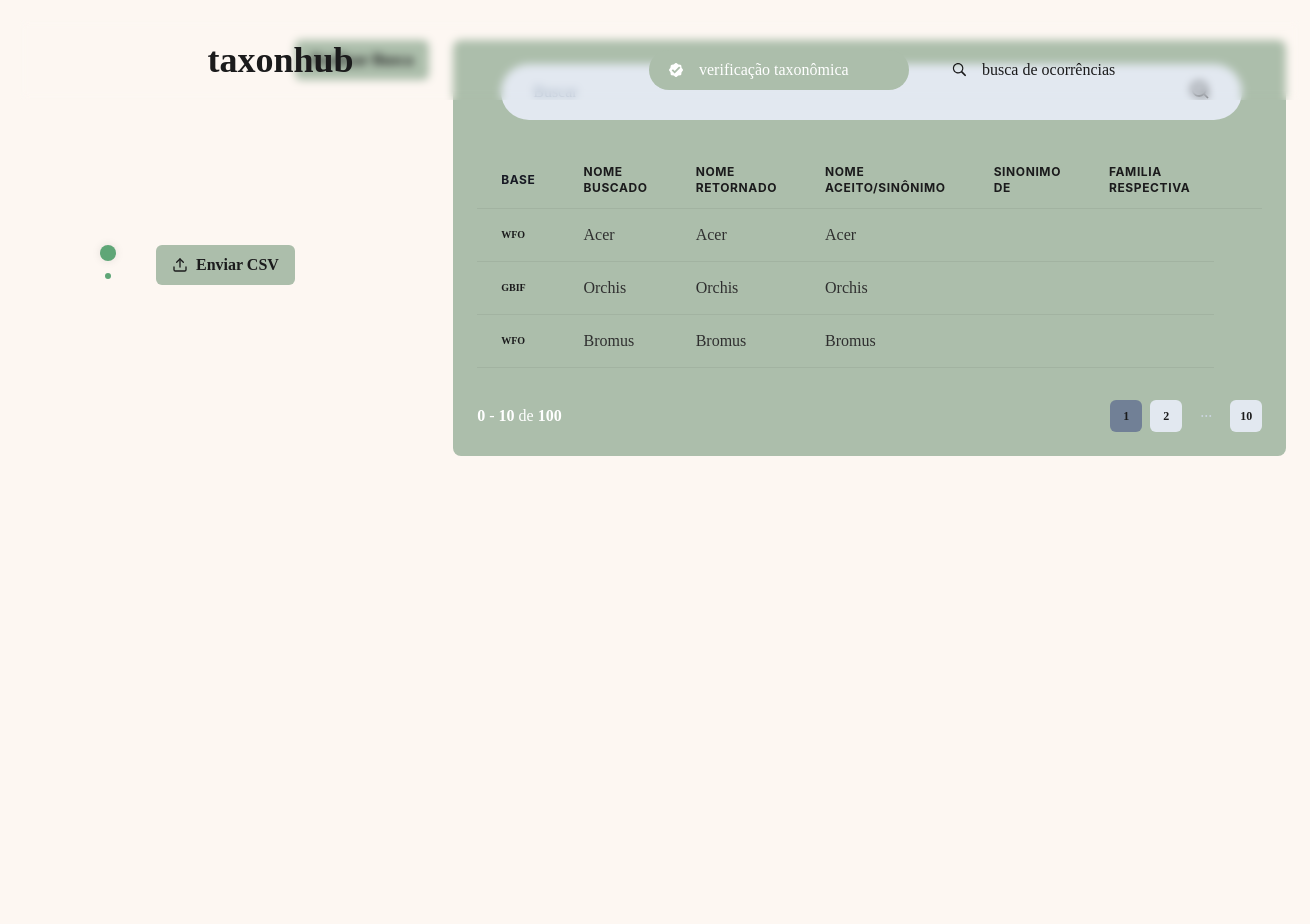
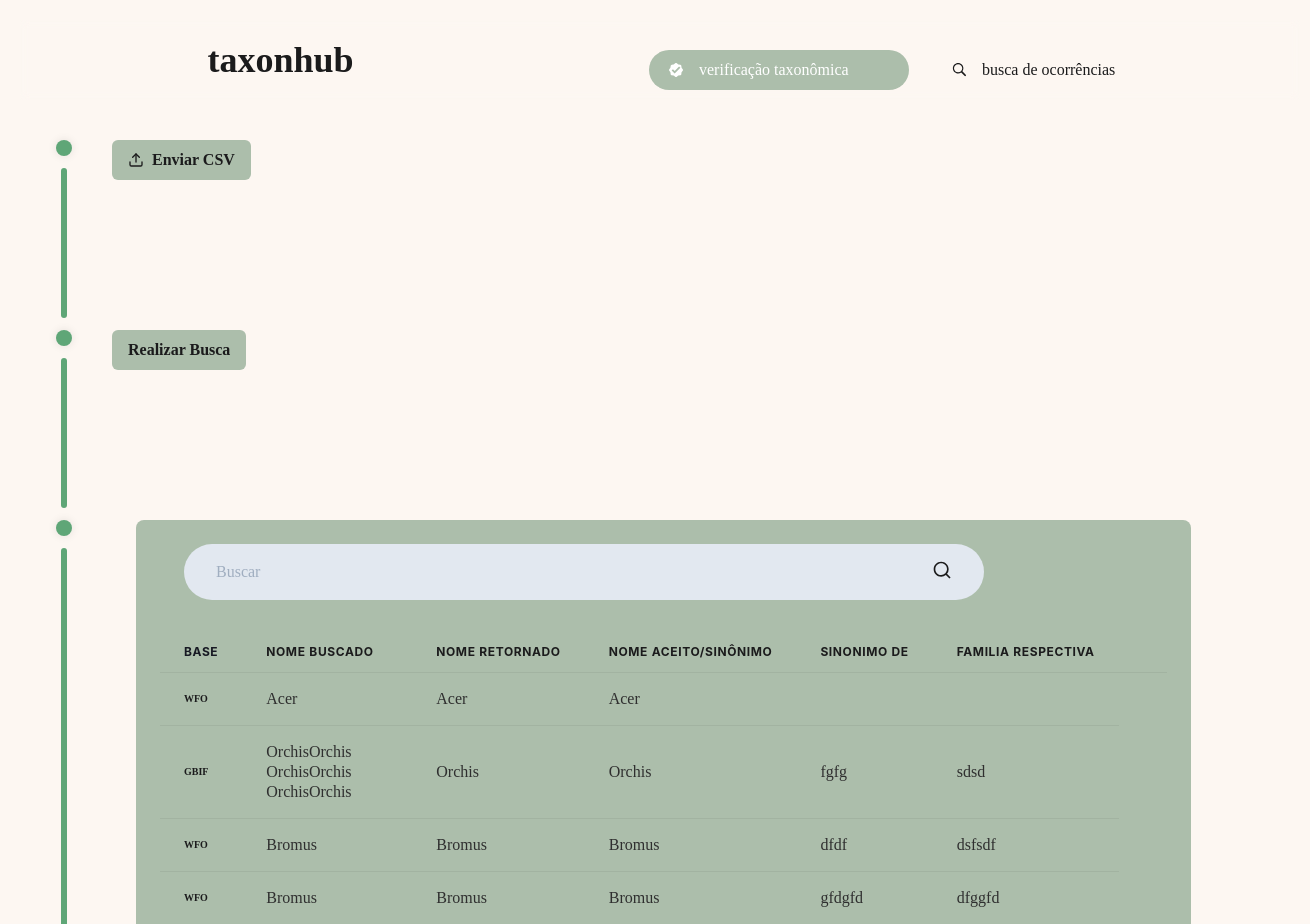
Before and after one commit to reginaldo-pro/taxonhub_2022, a Next.js app in the folder front-end/: page /taxonomies in a window 1280 px wide. Shown: the top 924 px of the page, 1310 px wide, since content can reach past the window. Before the commit the page ends 840 px from the top, so only its background shows below. Built offline with nearby package versions, Linux system fonts and the light colour scheme.

Commit message:
feat: 🎸 Dependencies + token ssr consume

```diff
--- a/front-end/package.json
+++ b/front-end/package.json
@@ -18,13 +18,15 @@
     "axios": "^0.26.1",
     "framer-motion": "^6.3.0",
     "next": "^12.1.6",
+    "nookies": "^2.5.2",
     "react": "18.0.0",
     "react-dom": "18.0.0",
     "react-flow-renderer": "^10.1.2",
     "react-hook-form": "^7.28.1",
     "react-icons": "^4.3.1",
     "react-query": "^3.34.19",
-    "react-toastify": "^8.2.0"
+    "react-toastify": "^8.2.0",
+    "uuid": "^8.3.2"
   },
   "devDependencies": {
     "@testing-library/dom": "^8.11.3",
@@ -33,6 +35,7 @@
     "@types/node": "17.0.24",
     "@types/react": "18.0.5",
     "@types/react-dom": "18.0.1",
+    "@types/uuid": "^8.3.4",
     "@typescript-eslint/eslint-plugin": "^5.17.0",
     "@typescript-eslint/parser": "^5.17.0",
     "babel-jest": "^27.5.1",
--- a/front-end/src/pages/taxonomies.tsx
+++ b/front-end/src/pages/taxonomies.tsx
@@ -1,9 +1,14 @@
-import { Box, Flex } from '@chakra-ui/react'
-import type { NextPage } from 'next'
+import { Box, Container, Flex } from '@chakra-ui/react'
+import { useState } from 'react'
+import { FiDownload } from 'react-icons/fi'
 import { CustomButton } from '../components/CustomButton'
 import { SendCSV } from '../components/SendCSV'
 import { Stepper } from '../components/Stepper'
 import { TableComponent } from '../components/TableComponent'
+import { api } from '../services/api'
+import { v4 as uuidv4 } from 'uuid'
+import { parseCookies, setCookie} from 'nookies'
+
 
 export enum EDataset {
   WFO = 'WFO',
@@ -36,46 +41,151 @@ const taxonomies: TaxonomiesListProps = {
       respectiveFamily: '',
     },
     {
-      searchedName: 'Orchis',
+      searchedName: 'OrchisOrchis  OrchisOrchis OrchisOrchis ',
       returnedName: 'Orchis',
       acceptedNameOrSynonym: 'Orchis',
-      synonymOf: '',
+      synonymOf: 'fgfg',
       dataset: EDataset.GBIF,
+      respectiveFamily: 'sdsd',
+    },
+    {
+      searchedName: 'Bromus',
+      returnedName: 'Bromus',
+      acceptedNameOrSynonym: 'Bromus',
+      synonymOf: 'dfdf',
+      dataset: EDataset.WFO,
+      respectiveFamily: 'dsfsdf',
+    },
+    {
+      searchedName: 'Bromus',
+      returnedName: 'Bromus',
+      acceptedNameOrSynonym: 'Bromus',
+      synonymOf: 'gfdgfd',
+      dataset: EDataset.WFO,
+      respectiveFamily: 'dfggfd',
+    },
+    {
+      searchedName: 'Bromus',
+      returnedName: 'Bromus',
+      acceptedNameOrSynonym: 'Bromus',
+      synonymOf: 'hghg',
+      dataset: EDataset.WFO,
       respectiveFamily: '',
     },
     {
       searchedName: 'Bromus',
       returnedName: 'Bromus',
       acceptedNameOrSynonym: 'Bromus',
-      synonymOf: '',
+      synonymOf: 'ass',
       dataset: EDataset.WFO,
-      respectiveFamily: '',
+      respectiveFamily: 'ff',
     },
+
+
   ],
 };
 
-const Home: NextPage = () => {
+interface TaxonomiesPageProps {
+  token: string;
+}
+
+const Home = ({token}: TaxonomiesPageProps) => {
+  const [loading, setLoading] = useState(false);
+  console.log(token)
+
+  const getTaxonomy = async () => {
+    setLoading(true);
+    const {data} = await api.get('/taxonomy/generatecsv', {
+        params: {
+          userId: token
+        },
+        responseType: 'blob'
+      }
+    );
+
+    const url = window.URL.createObjectURL(new Blob([data]));
+    const link = document.createElement('a');
+    link.href = url;
+    link.setAttribute('download', 'taxonomy.csv');
+    link.click();
+
+    setLoading(false);
+  }
+
+
+  const Timeline = [
+    {
+      title: 'Step 1',
+      component: <SendCSV />,
+      height: '150px',
+    },
+    {
+      title: 'Step 2',
+      component: <CustomButton onClick={getTaxonomy}>Realizar Busca</CustomButton>,
+      height: '150px',
+    },
+    {
+      title: 'Step 3',
+      component: <TableComponent taxonomies={taxonomies.taxonomies} />,
+      height: '590px',
+    },
+    {
+      title: 'Step 4',
+      component: <CustomButton icon={FiDownload}>Download</CustomButton>,
+      height: '150px',
+    }
+  ]
+
   return (
-    <Flex id="head" w={"100%"} p={{ sm: "1", md: "5" }} paddingBottom={'2px'} flexDir={{ base: 'column', md: 'column', lg: "column", xl: "row" }}>
-      <Flex flexDir={"row"} w={'100%'} alignItems={"center"} mt="100px" mb={"100px"} ml={{ sm: '1%', md: "5%" }}>
-        <Stepper>
-        <Box>
-        <SendCSV />
-        </Box>
-        </Stepper>
+    <Container
+      maxW="8xl"
+    >
+    <Flex id="head" w={"100%"} p={{ sm: "1", md: "5" }} paddingBottom={'2px'} flexDir={{ base: 'column', md: 'column', lg: "column", xl: "column" }}>
+      <Flex flexDir={"column"} w={'100%'} alignItems={"flex-start"} mt="100px" mb={"100px"}>
+        {
+          Timeline.map((step, index) => {
+            return (
+              <Stepper
+                key={index}
+                isLastStep={index === Timeline.length - 1}
+                height={step.height}
+              >
+                <Box>
+                {step.component}
+                </Box>
+              </Stepper>
+            )
+          })
+        }
       </Flex>
-      <Box>
-        <CustomButton>
-          Realizar Busca
-        </CustomButton>
-      </Box>
-      <Box>
-        <TableComponent
-          taxonomies={taxonomies.taxonomies}
-        />
-      </Box>
     </Flex>
+    </Container>
   )
 }
 
+
+
+export const getServerSideProps = async (ctx: any) => {
+  const { "usr.token": token } = parseCookies(ctx);
+
+  if (!token) {
+
+    let uuid = uuidv4();
+    setCookie(ctx, 'usr.token', uuid, {
+      maxAge: 60 * 60 * 24 * 7,
+    });
+    return {
+       props: {
+          token: uuid,
+       },
+    };
+  }
+  return {
+    props: {
+      token,
+    },
+  };
+};
+
+
 export default Home
```
Also changed, not shown: 1 other file (tests, documents, lock files or other folders).
